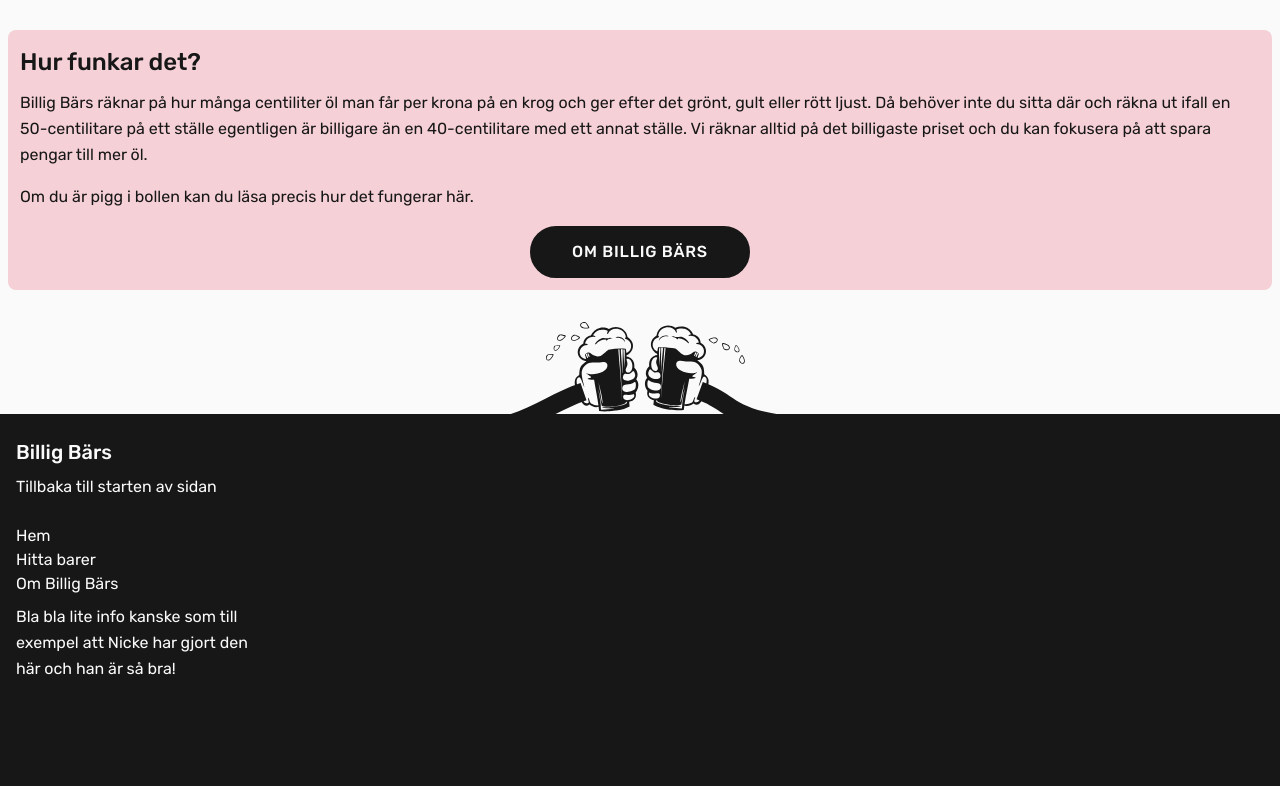
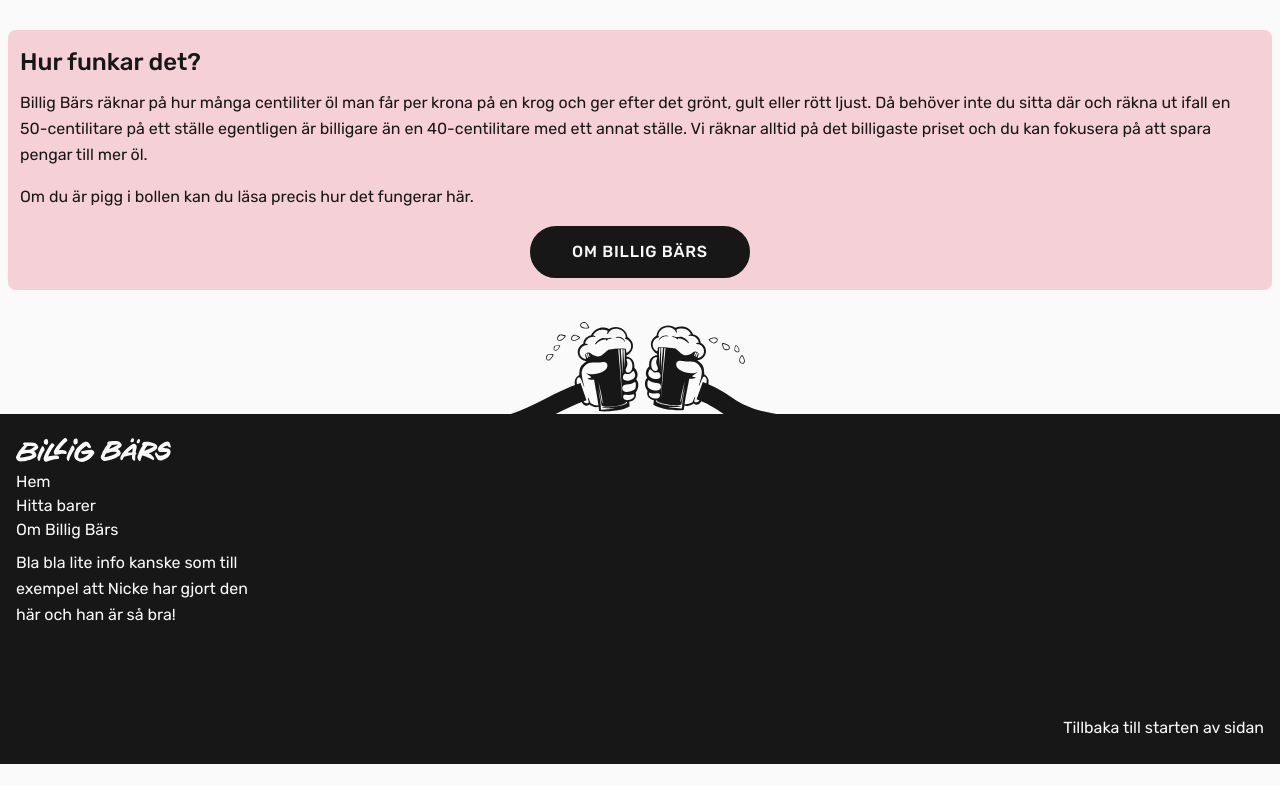
Before and after one commit to nickenickenicke/billig-bars, a Next.js app: page / in a window 1280 px wide. Shown: the part 544-1330 px from the top of the page. After the commit the page ends 1308 px from the top, so only its background shows below. Built offline with nearby package versions, Linux system fonts and the light colour scheme; no server answers; a web font is replaced by a local one.

Commit message:
Refactor Footer component to include logo and ScrollToTop functionality

```diff
--- a/src/components/Footer.tsx
+++ b/src/components/Footer.tsx
@@ -1,14 +1,17 @@
 import Link from 'next/link'
 import { SvgFooter } from './svgs/SvgFooter'
+import { ScrollToTop } from './ScrollToTop'
+import { SvgLogo } from './svgs/SvgLogo'
 
 export const Footer = () => {
   return (
     <footer className="mt-8 flex w-full flex-col items-center">
       <SvgFooter className="-mb-1 max-h-24 max-w-[100vw]" />
-      <div className="flex min-h-40 w-full flex-col gap-2 bg-black px-4 py-6 text-white">
-        <h3 className="text-xl font-medium">Billig Bärs</h3>
-        <p>Tillbaka till starten av sidan</p>
-        <ul className="">
+      <div className="grid min-h-40 w-full grid-cols-[1fr_auto] grid-rows-[auto_auto_auto_1fr] gap-2 bg-black px-4 py-6 text-white">
+        <figure className="col-span-2 row-span-1">
+          <SvgLogo className="h-6 fill-white" />
+        </figure>
+        <ul className="col-span-2">
           <li>
             <Link href="/">Hem</Link>
           </li>
@@ -19,9 +22,12 @@ export const Footer = () => {
             <Link href="/about">Om Billig Bärs</Link>
           </li>
         </ul>
-        <p className="mb-20 block max-w-[25ch]">
+        <p className="col-span-2 mb-20 block max-w-[25ch]">
           Bla bla lite info kanske som till exempel att Nicke har gjort den här och han är så bra!
         </p>
+        <ScrollToTop className="col-span-2 row-span-1 justify-self-end">
+          Tillbaka till starten av sidan
+        </ScrollToTop>
       </div>
     </footer>
   )
```
